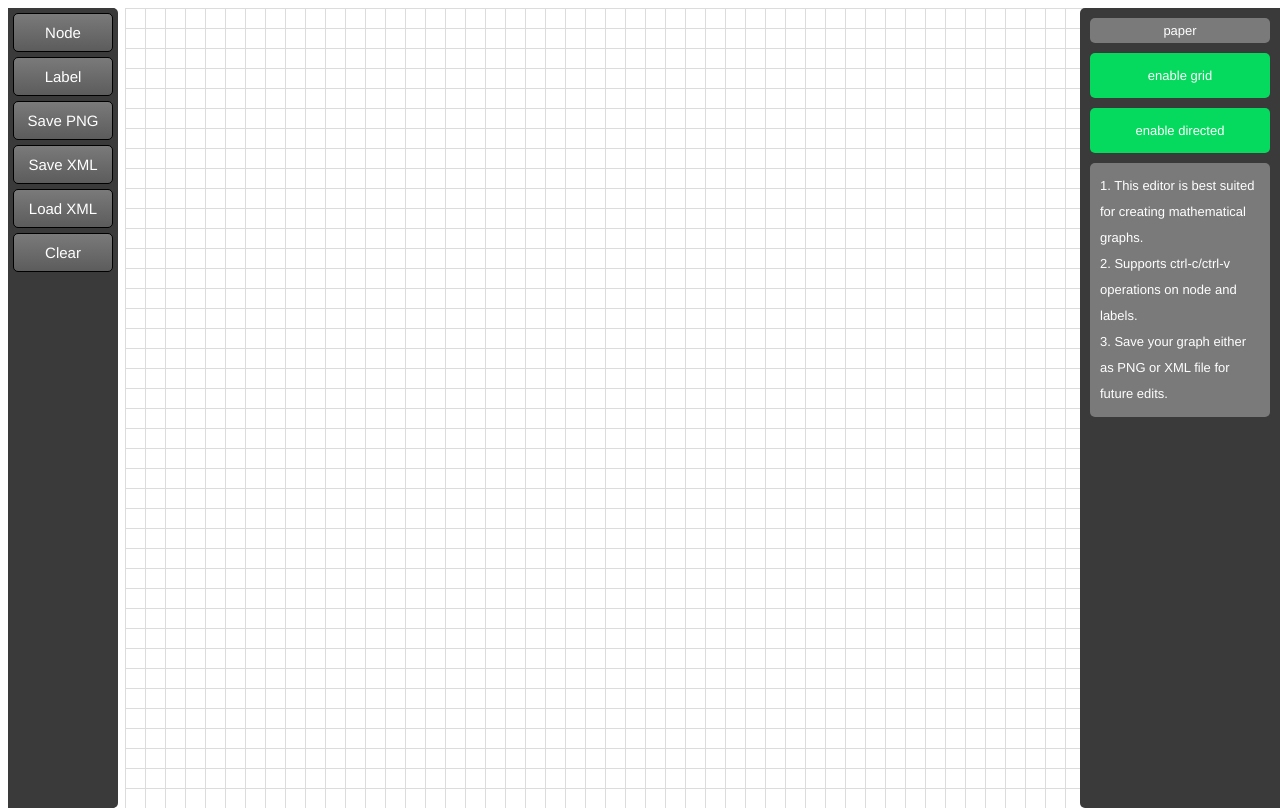
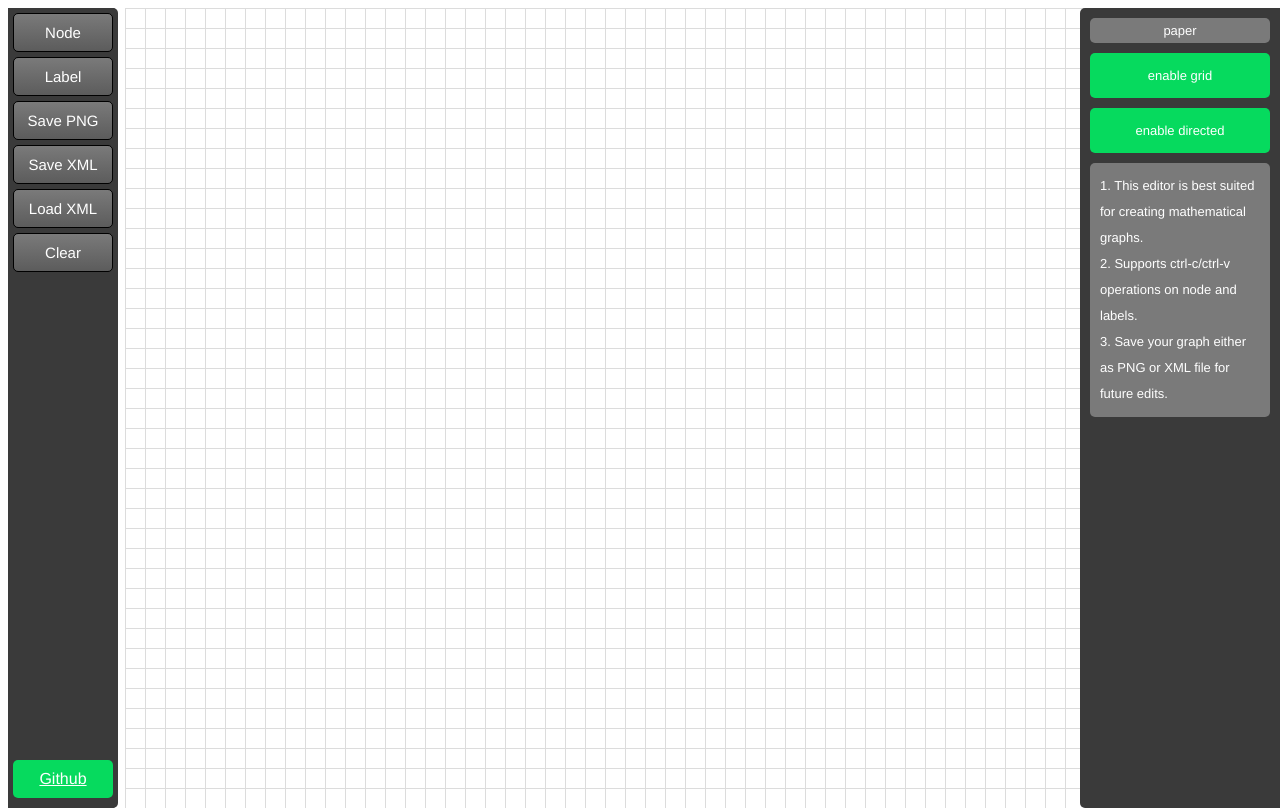
Before and after one commit to tpan496/csgraph_editor, a website: page app/index.html in a window 1280 px wide. Drawn offline with nearby package versions, Linux system fonts and the light colour scheme.

Commit message:
update comments

```diff
--- a/app/core.js
+++ b/app/core.js
@@ -1,4 +1,5 @@
 /**
+ * @author tpan496
  * Core script that deals with all the events triggered inside html.
  * Include events for svg, buttons, key events, and input boxes.
  */
--- a/app/css/index.css
+++ b/app/css/index.css
@@ -262,3 +262,18 @@ button:focus{
 .edge{
     cursor: move;
 }
+
+#git{
+    color: white;
+    text-align:center;
+    display:block;
+    padding:10px;
+    position:absolute;
+    background: rgb(6, 218, 94);
+    font-family: 'Helvetica';
+    border-radius: 5px;
+    position: absolute;
+    bottom: 10px;
+    margin-top: 5px;
+    width: 80px;
+}
--- a/app/index.html
+++ b/app/index.html
@@ -28,6 +28,8 @@
         <button id="button-xml">Save XML</button>
         <button id="button-load">Load XML</button>
         <button id="button-clear">Clear</button>
+        <a href="https://github.com/tpan496/csgraph_editor"
+        id="git" target="_blank">Github</a>
     </div>
 
     <div id="paper"><div id="content"></div><svg id="box" onload="console.log('loaded');"></svg></div>
--- a/app/math.js
+++ b/app/math.js
@@ -1,4 +1,5 @@
 /**
+ * @author tpan496
  * Script that covers mathematical operations.
  */
 
--- a/app/misc.js
+++ b/app/misc.js
@@ -1,4 +1,5 @@
 /**
+ * @author tpan496
  * Script that deals with button events in the right-hand-side
  * info panels and a few button events on the left(export, load).
  */
--- a/app/scale.js
+++ b/app/scale.js
@@ -1,4 +1,5 @@
 /**
+ * @author tpan496
  * Contains two scripts that deal with object
  * scaling.
  */
```
Also changed, not shown: app/graph.js (+36 -0 lines), app/info.js (+20 -0 lines), app/object.js (+51 -0 lines), app/shape.js (+87 -1 lines).
